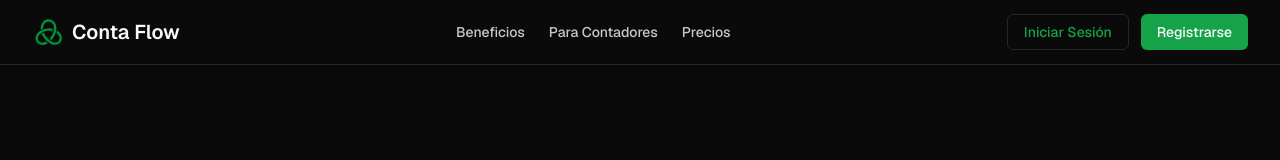
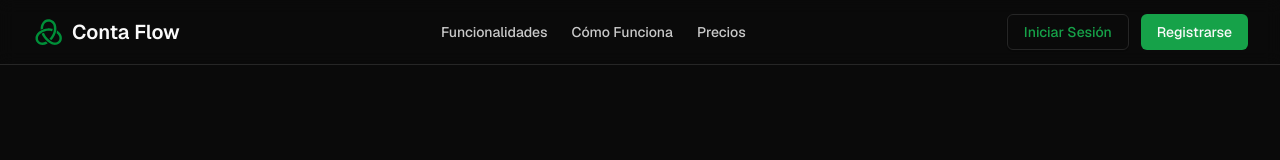
Before and after one commit to pakomercado0517/tresa-contaflow-web, a Next.js app: page / in a window 1280 px wide. Shown: the top 160 px of the page. Built offline with nearby package versions, Linux system fonts and the light colour scheme.

Commit message:
feat: actualizar navegación del header
- Cambiar 'Beneficios' por 'Funcionalidades'
- Cambiar 'Para Contadores' por 'Cómo Funciona'
- Agregar id='demo' a DashboardPreview
- Enlaces del header ahora apuntan a: #beneficios, #demo, #precios

```diff
--- a/app/components/DashboardPreview.tsx
+++ b/app/components/DashboardPreview.tsx
@@ -1,6 +1,6 @@
 export function DashboardPreview() {
   return (
-    <section className="mx-auto w-full max-w-7xl px-4 py-16 md:py-24 lg:px-8">
+    <section id="demo" className="mx-auto w-full max-w-7xl px-4 py-16 md:py-24 lg:px-8">
       <div className="flex flex-col gap-8 lg:flex-row lg:items-center lg:gap-12">
         <div className="flex-1 space-y-6">
           <h2 className="text-3xl font-bold tracking-tight md:text-4xl">
--- a/app/components/Header.tsx
+++ b/app/components/Header.tsx
@@ -22,13 +22,13 @@ export function Header() {
             href="#beneficios"
             className="text-foreground/80 hover:text-foreground text-sm font-medium transition-colors"
           >
-            Beneficios
+            Funcionalidades
           </Link>
           <Link
-            href="#contadores"
+            href="#demo"
             className="text-foreground/80 hover:text-foreground text-sm font-medium transition-colors"
           >
-            Para Contadores
+            Cómo Funciona
           </Link>
           <Link
             href="#precios"
```
